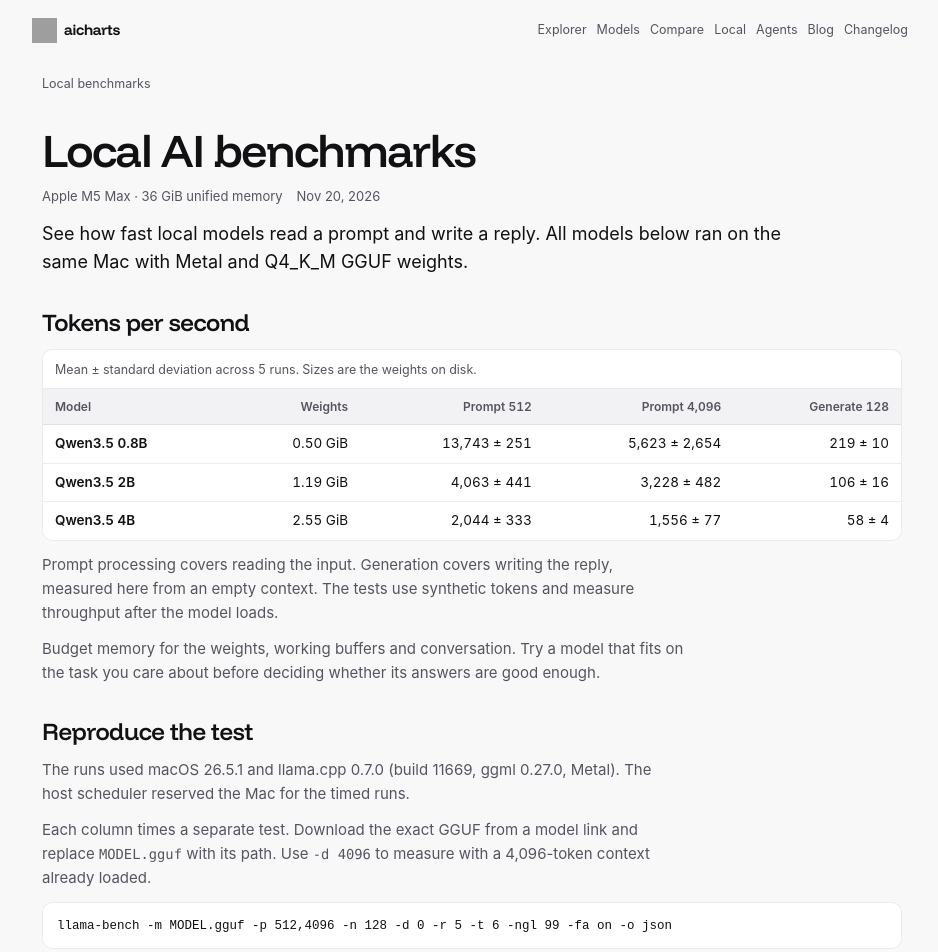
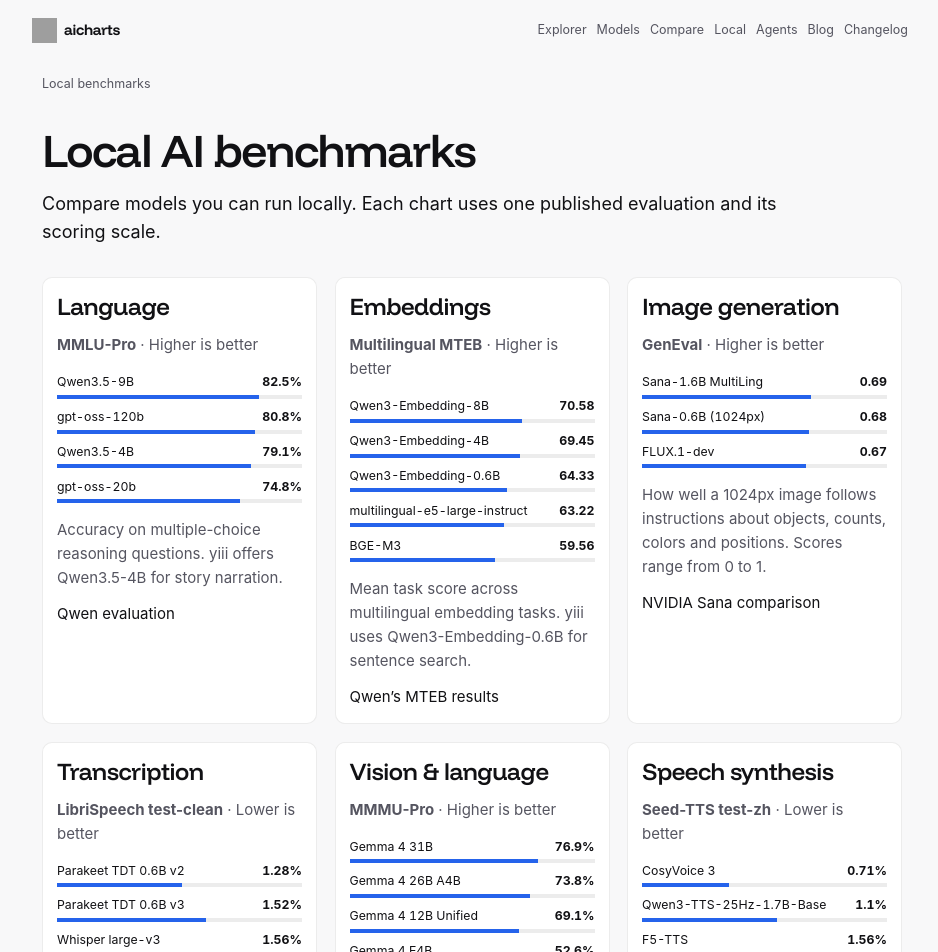
Before and after one commit to hraness/aicharts, a Next.js app: page /local in a window 1280 px wide. Shown: the top 952 px of the page, without its empty margins (168-1106 px from the left). Built offline with nearby package versions, Linux system fonts and the light colour scheme; grey boxes are pictures that could not be loaded.

Commit message:
Compare published local model evaluations across six workloads (#19)

```diff
--- /dev/null
+++ b/app/(catalog)/local/local.css
@@ -0,0 +1,24 @@
+.local-charts {
+  display: grid;
+  grid-template-columns: repeat(auto-fit, minmax(min(100%, 19rem), 1fr));
+  gap: 1.25rem;
+  margin: 1.5rem 0;
+}
+.catalog-page .local-charts section {
+  margin: 0;
+  padding: 1rem;
+  border: 1px solid var(--border);
+  border-radius: 10px;
+  background: var(--surface);
+}
+.local-charts ol { list-style: none; padding: 0; }
+.local-charts li {
+  display: grid;
+  grid-template-columns: 1fr auto;
+  gap: .2rem .5rem;
+  margin: .6rem 0;
+  font-size: .88rem;
+  font-variant-numeric: tabular-nums;
+}
+.local-track { grid-column: 1 / -1; background: var(--border); height: 4px; }
+.local-track i { display: block; height: 100%; background: var(--brand-openai); }
--- a/app/(catalog)/local/page.tsx
+++ b/app/(catalog)/local/page.tsx
@@ -1,85 +1,39 @@
-import type { Metadata } from "next";
 import { Breadcrumbs } from "@/components/catalog/breadcrumbs";
-import measurements from "@/data/local-benchmarks.json";
+import benchmarks from "@/data/local-benchmarks.json";
 import { pageMetadata } from "@/journal/content";
-import { formatFullDate } from "@/lib/format";
+import "./local.css";
 
-const formatThroughput = new Intl.NumberFormat("en-US", { maximumFractionDigits: 0 });
-
-export const metadata: Metadata = pageMetadata(
-  "Local AI benchmarks for speed and model size",
-  "Compare local language model speed on Apple M5 Max. See prompt processing, text generation, model sizes, and the exact llama.cpp command and weights.",
+export const metadata = pageMetadata(
+  "Local AI benchmarks by workload",
+  "Compare published quality scores for local language, embedding, image, transcription, speech synthesis and vision models.",
   "/local",
 );
 
 export default function LocalBenchmarksPage() {
-  const {
-    date, hardware, memoryGiB, os, conditions, runtime, quantization, tests, repetitions, models,
-    arguments: benchmarkArgs,
-  } = measurements;
-
   return (
     <article className="catalog-page">
       <Breadcrumbs trail={[{ name: "Local benchmarks", href: "/local" }]} />
-      <header className="page-head">
-        <h1>Local AI benchmarks</h1>
-        <p className="page-meta">
-          <span>{hardware} · {memoryGiB} GiB unified memory</span>
-          <span><time dateTime={date}>{formatFullDate(date)}</time></span>
-        </p>
-      </header>
-      <p className="lead">
-        See how fast local models read a prompt and write a reply. All models below ran on the same Mac with Metal and {quantization} GGUF weights.
-      </p>
-
-      <section aria-labelledby="throughput">
-        <h2 id="throughput">Tokens per second</h2>
-        <div className="table-scroll" role="region" aria-labelledby="throughput" tabIndex={0}>
-          <table className="data-table">
-            <caption>Mean ± standard deviation across {repetitions} runs. Sizes are the weights on disk.</caption>
-            <thead>
-              <tr>
-                <th scope="col">Model</th>
-                <th scope="col">Weights</th>
-                {tests.map((test) => <th scope="col" key={test.id}>{test.label}</th>)}
-              </tr>
-            </thead>
-            <tbody>
-              {models.map((model) => (
-                <tr key={model.name}>
-                  <th scope="row"><a href={model.source}>{model.name}</a></th>
-                  <td>{(model.bytes / 1024 ** 3).toFixed(2)} GiB</td>
-                  {model.results.map((result) => (
-                    <td key={result.test}>
-                      {formatThroughput.format(result.meanTokensPerSecond)} ± {formatThroughput.format(result.stddevTokensPerSecond)}
-                    </td>
-                  ))}
-                </tr>
+      <header className="page-head"><h1>Local AI benchmarks</h1></header>
+      <p className="lead">Compare models you can run locally. Each chart uses one published evaluation and its scoring scale.</p>
+      <div className="local-charts">
+        {benchmarks.workloads.map((group) => (
+          <section key={group.name}>
+            <h2>{group.name}</h2>
+            <p><strong>{group.metric}</strong> · {group.lowerIsBetter ? "Lower" : "Higher"} is better</p>
+            <ol aria-label={group.metric}>
+              {group.models.map((model) => (
+                <li key={model.name}>
+                  <span>{model.name}</span><strong>{model.score}{group.unit}</strong>
+                  <div className="local-track" aria-hidden="true"><i style={{ width: (100 * model.score / group.maximum) + "%" }} /></div>
+                </li>
               ))}
-            </tbody>
-          </table>
-        </div>
-        <p>
-          Prompt processing covers reading the input. Generation covers writing the reply, measured here from an empty context. The tests use synthetic tokens and measure throughput after the model loads.
-        </p>
-        <p>
-          Budget memory for the weights, working buffers and conversation. Try a model that fits on the task you care about before deciding whether its answers are good enough.
-        </p>
-      </section>
-
-      <section aria-labelledby="reproduce">
-        <h2 id="reproduce">Reproduce the test</h2>
-        <p>
-          The runs used {os} and llama.cpp {runtime.version} (build {runtime.build}, ggml {runtime.ggmlVersion}, {runtime.backend}). {conditions}
-        </p>
-        <p>
-          Each column times a separate test. Download the exact GGUF from a model link and replace <code>MODEL.gguf</code> with its path. Use <code>-d 4096</code> to measure with a 4,096-token context already loaded.
-        </p>
-        <pre className="code-block" tabIndex={0}><code>{`llama-bench -m MODEL.gguf ${benchmarkArgs.join(" ")}`}</code></pre>
-        <p>
-          The JSON includes SHA-256 checksums, individual runs and standard deviations. <a href="/api/local">Benchmark measurements (JSON)</a> · <a href={runtime.documentation}>llama-bench documentation</a>
-        </p>
-      </section>
+            </ol>
+            <p>{group.description}</p>
+            <a href={group.source}>{group.publisher}</a>
+          </section>
+        ))}
+      </div>
+      <p><a href="/api/local">Download scores and sources (JSON)</a></p>
     </article>
   );
 }
--- a/app/llms.txt/route.ts
+++ b/app/llms.txt/route.ts
@@ -50,8 +50,8 @@ export function GET() {
     "",
     "## Data",
     "",
-    `- [Local AI benchmarks](${SITE_URL}/local): measured prompt and generation throughput with model sizes and reproducible settings.`,
-    `- [Local measurements (JSON)](${SITE_URL}/api/local): machine, runtime, exact model files, and per-run token rates.`,
+    `- [Local AI benchmarks](${SITE_URL}/local): published quality benchmarks by workload.`,
+    `- [Local measurements (JSON)](${SITE_URL}/api/local): models, metrics, scores and evaluation sources.`,
     `- [Release dataset (JSON)](${SITE_URL}/api/releases) contains the schema v2 catalog with GameBench 2 settings, Terminal-Bench runs, Epoch AI scores and API prices, plus each source's license and attribution. Argo-Bench, Roboflow and IronBee are explorer snapshots outside the release API.`,
     `- [API documentation](${SITE_URL}/api): the dataset's fields, examples in the shell and JavaScript, caching and licenses. Free, no key, callable from any website.`,
     "",
--- a/data/local-benchmarks.json
+++ b/data/local-benchmarks.json
@@ -1,188 +1,172 @@
 {
-  "schemaVersion": 1,
+  "schemaVersion": 2,
   "date": "2026-11-20",
-  "hardware": "Apple M5 Max",
-  "memoryGiB": 36,
-  "os": "macOS 26.5.1",
-  "conditions": "The host scheduler reserved the Mac for the timed runs.",
-  "runtime": {
-    "version": "0.7.0",
-    "build": 11669,
-    "commit": "620d2225cc436ab0b001e3200e590e3b286ef9ab",
-    "ggmlVersion": "0.27.0",
-    "backend": "Metal",
-    "documentation": "https://github.com/ggml-org/llama.cpp/tree/620d2225cc436ab0b001e3200e590e3b286ef9ab/tools/llama-bench"
-  },
-  "quantization": "Q4_K_M",
-  "repetitions": 5,
-  "arguments": [
-    "-p",
-    "512,4096",
-    "-n",
-    "128",
-    "-d",
-    "0",
-    "-r",
-    "5",
-    "-t",
-    "6",
-    "-ngl",
-    "99",
-    "-fa",
-    "on",
-    "-o",
-    "json"
-  ],
-  "tests": [
+  "workloads": [
     {
-      "id": "pp512",
-      "label": "Prompt 512",
-      "promptTokens": 512,
-      "generatedTokens": 0
-    },
-    {
-      "id": "pp4096",
-      "label": "Prompt 4,096",
-      "promptTokens": 4096,
-      "generatedTokens": 0
-    },
-    {
-      "id": "tg128",
-      "label": "Generate 128",
-      "promptTokens": 0,
-      "generatedTokens": 128
-    }
-  ],
-  "models": [
-    {
-      "name": "Qwen3.5 0.8B",
-      "source": "https://huggingface.co/unsloth/Qwen3.5-0.8B-GGUF/blob/6ab461498e2023f6e3c1baea90a8f0fe38ab64d0/Qwen3.5-0.8B-Q4_K_M.gguf",
-      "sha256": "bd258782e35f7f458f8aced1adc053e6e92e89bc735ba3be89d38a06121dc517",
-      "bytes": 532517120,
-      "results": [
+      "name": "Language",
+      "metric": "MMLU-Pro",
+      "description": "Accuracy on multiple-choice reasoning questions. yiii offers Qwen3.5-4B for story narration.",
+      "publisher": "Qwen evaluation",
+      "source": "https://huggingface.co/Qwen/Qwen3.5-4B#evaluation",
+      "maximum": 100,
+      "unit": "%",
+      "lowerIsBetter": false,
+      "models": [
         {
-          "test": "pp512",
-          "meanTokensPerSecond": 13743.031533,
-          "stddevTokensPerSecond": 251.279967,
-          "samplesTokensPerSecond": [
-            14010.7,
-            13910.4,
-            13827.8,
-            13556.1,
-            13410.2
-          ]
+          "name": "Qwen3.5-9B",
+          "score": 82.5
         },
         {
-          "test": "pp4096",
-          "meanTokensPerSecond": 5623.004475,
-          "stddevTokensPerSecond": 2654.494066,
-          "samplesTokensPerSecond": [
-            9588.52,
-            6951.03,
-            3591.86,
-            3201.49,
-            4782.12
-          ]
+          "name": "gpt-oss-120b",
+          "score": 80.8
         },
         {
-          "test": "tg128",
-          "meanTokensPerSecond": 218.518554,
-          "stddevTokensPerSecond": 9.602758,
-          "samplesTokensPerSecond": [
-            202.196,
-            221.314,
-            225.714,
-            225.059,
-            218.31
-          ]
+          "name": "Qwen3.5-4B",
+          "score": 79.1
+        },
+        {
+          "name": "gpt-oss-20b",
+          "score": 74.8
         }
       ]
     },
     {
-      "name": "Qwen3.5 2B",
-      "source": "https://huggingface.co/unsloth/Qwen3.5-2B-GGUF/blob/f6d5376be1edb4d416d56da11e5397a961aca8ae/Qwen3.5-2B-Q4_K_M.gguf",
-      "sha256": "aaf42c8b7c3cab2bf3d69c355048d4a0ee9973d48f16c731c0520ee914699223",
-      "bytes": 1280835840,
-      "results": [
+      "name": "Embeddings",
+      "metric": "Multilingual MTEB",
+      "description": "Mean task score across multilingual embedding tasks. yiii uses Qwen3-Embedding-0.6B for sentence search.",
+      "publisher": "Qwen’s MTEB results",
+      "source": "https://huggingface.co/Qwen/Qwen3-Embedding-0.6B#mteb-multilingual",
+      "maximum": 100,
+      "unit": "",
+      "lowerIsBetter": false,
+      "models": [
         {
-          "test": "pp512",
-          "meanTokensPerSecond": 4063.394553,
-          "stddevTokensPerSecond": 441.30328,
-          "samplesTokensPerSecond": [
-            4664.86,
-            4326.82,
-            4005.46,
-            3757.08,
-            3562.75
-          ]
+          "name": "Qwen3-Embedding-8B",
+          "score": 70.58
         },
         {
-          "test": "pp4096",
-          "meanTokensPerSecond": 3227.675229,
-          "stddevTokensPerSecond": 481.850644,
-          "samplesTokensPerSecond": [
-            2778.59,
-            2747.2,
-            3187.21,
-            3602.97,
-            3822.4
-          ]
+          "name": "Qwen3-Embedding-4B",
+          "score": 69.45
         },
         {
-          "test": "tg128",
-          "meanTokensPerSecond": 105.937136,
-          "stddevTokensPerSecond": 15.925563,
-          "samplesTokensPerSecond": [
-            131.623,
-            92.4842,
-            92.8756,
-            105.167,
-            107.536
-          ]
+          "name": "Qwen3-Embedding-0.6B",
+          "score": 64.33
+        },
+        {
+          "name": "multilingual-e5-large-instruct",
+          "score": 63.22
+        },
+        {
+          "name": "BGE-M3",
+          "score": 59.56
         }
       ]
     },
     {
-      "name": "Qwen3.5 4B",
-      "source": "https://huggingface.co/unsloth/Qwen3.5-4B-GGUF/blob/e87f176479d0855a907a41277aca2f8ee7a09523/Qwen3.5-4B-Q4_K_M.gguf",
-      "sha256": "00fe7986ff5f6b463e62455821146049db6f9313603938a70800d1fb69ef11a4",
-      "bytes": 2740937888,
-      "results": [
+      "name": "Image generation",
+      "metric": "GenEval",
+      "description": "How well a 1024px image follows instructions about objects, counts, colors and positions. Scores range from 0 to 1.",
+      "publisher": "NVIDIA Sana comparison",
+      "source": "https://github.com/NVlabs/Sana#image-generation-1024px",
+      "maximum": 1,
+      "unit": "",
+      "lowerIsBetter": false,
+      "models": [
         {
-          "test": "pp512",
-          "meanTokensPerSecond": 2044.051284,
-          "stddevTokensPerSecond": 333.195624,
-          "samplesTokensPerSecond": [
-            2494.31,
-            2253.05,
-            1992.74,
-            1811.58,
-            1668.57
-          ]
+          "name": "Sana-1.6B MultiLing",
+          "score": 0.69
         },
         {
-          "test": "pp4096",
-          "meanTokensPerSecond": 1555.839927,
-          "stddevTokensPerSecond": 76.628613,
-          "samplesTokensPerSecond": [
-            1435.03,
-            1615.15,
-            1611.39,
-            1592.51,
-            1525.11
-          ]
+          "name": "Sana-0.6B (1024px)",
+          "score": 0.68
         },
         {
-          "test": "tg128",
-          "meanTokensPerSecond": 58.282092,
-          "stddevTokensPerSecond": 3.681335,
-          "samplesTokensPerSecond": [
-            63.5122,
-            54.5025,
-            58.8064,
-            55.0204,
-            59.5689
-          ]
+          "name": "FLUX.1-dev",
+          "score": 0.67
+        }
+      ]
+    },
+    {
+      "name": "Transcription",
+      "metric": "LibriSpeech test-clean",
+      "description": "English word error rate on clean read speech. Yaptake transcribes with Parakeet. yiii checks generated speech with Whisper large-v3-turbo.",
+      "publisher": "Hugging Face Open ASR Leaderboard",
+      "source": "https://huggingface.co/spaces/hf-audio/open_asr_leaderboard",
+      "maximum": 2.5,
+      "unit": "%",
+      "lowerIsBetter": true,
+      "models": [
+        {
+          "name": "Parakeet TDT 0.6B v2",
+          "score": 1.28
+        },
+        {
+          "name": "Parakeet TDT 0.6B v3",
+          "score": 1.52
+        },
+        {
+          "name": "Whisper large-v3",
+          "score": 1.56
+        },
+        {
+          "name": "Whisper large-v3-turbo",
+          "score": 2.13
+        }
+      ]
+    },
+    {
+      "name": "Vision & language",
+      "metric": "MMMU-Pro",
+      "description": "Accuracy on questions that require interpreting images across academic subjects. Yaptake offers Gemma 4 for local chat.",
+      "publisher": "Google Gemma 4 model card",
+      "source": "https://huggingface.co/google/gemma-4-E2B-it",
+      "maximum": 100,
+      "unit": "%",
+      "lowerIsBetter": false,
+      "models": [
+        {
+          "name": "Gemma 4 31B",
+          "score": 76.9
+        },
+        {
+          "name": "Gemma 4 26B A4B",
+          "score": 73.8
+        },
+        {
+          "name": "Gemma 4 12B Unified",
+          "score": 69.1
+        },
+        {
+          "name": "Gemma 4 E4B",
+          "score": 52.6
+        },
+        {
+          "name": "Gemma 4 E2B",
+          "score": 44.2
+        }
+      ]
+    },
+    {
+      "name": "Speech synthesis",
+      "metric": "Seed-TTS test-zh",
+      "description": "Transcript error on synthesized Mandarin speech. yiii uses Kokoro v1.1-zh for Mandarin audio. The cited comparison covers three other local models.",
+      "publisher": "Qwen speech evaluation",
+      "source": "https://huggingface.co/Qwen/Qwen3-TTS-12Hz-1.7B-CustomVoice",
+      "maximum": 2,
+      "unit": "%",
+      "lowerIsBetter": true,
+      "models": [
+        {
+          "name": "CosyVoice 3",
+          "score": 0.71
+        },
+        {
+          "name": "Qwen3-TTS-25Hz-1.7B-Base",
+          "score": 1.1
+        },
+        {
+          "name": "F5-TTS",
+          "score": 1.56
         }
       ]
     }
--- a/journal/entries.json
+++ b/journal/entries.json
@@ -1,4 +1,13 @@
 [
+  {
+    "slug": "local-model-workloads",
+    "date": "2026-11-20",
+    "category": "Improved",
+    "surfaces": ["Website", "API"],
+    "title": "Compare local models by workload",
+    "summary": "Explore published quality scores for language, embedding, image generation, transcription, speech synthesis and vision models. Each chart links to the evaluation behind its scores.",
+    "link": {"href": "/local", "label": "Compare local models"}
+  },
   {
     "slug": "local-ai-benchmarks",
     "date": "2026-11-20",
--- a/scripts/check-journal-browser.mjs
+++ b/scripts/check-journal-browser.mjs
@@ -428,7 +428,7 @@ try {
       assert.equal(await noSideScroll(page), true, path + " scrolls sideways");
     }
     assert.equal(await page.locator("main h1").textContent(), "Local AI benchmarks");
-    assert.deepEqual(await page.locator("main tbody th a").allTextContents(), localBenchmarks.models.map((model) => model.name));
+    assert.deepEqual(await page.locator(".local-charts h2").allTextContents(), localBenchmarks.workloads.map((group) => group.name));
     const localData = await page.request.get(url + "/api/local");
     assert.equal(localData.status(), 200);
     assert.deepEqual(await localData.json(), localBenchmarks);
@@ -492,7 +492,7 @@ try {
   assert.ok(await page.locator(".agent-chart .pareto-svg").isVisible());
   assert.equal(await page.locator(".agent-chart .chart-controls").isVisible(), false);
   await page.goto(url + "/local");
-  assert.equal(await page.locator("main tbody tr").count(), localBenchmarks.models.length);
+  assert.equal(await page.locator(".local-charts li").count(), localBenchmarks.workloads.reduce((n, group) => n + group.models.length, 0));
   // Addresses from the earlier aicharts.io keep working.
   for (const [from, to] of [
     ["/models/lab/" + model.slug + "/profile", "/models/" + model.slug],
```
Also changed, not shown: 1 other file (tests, documents, lock files or other folders).
